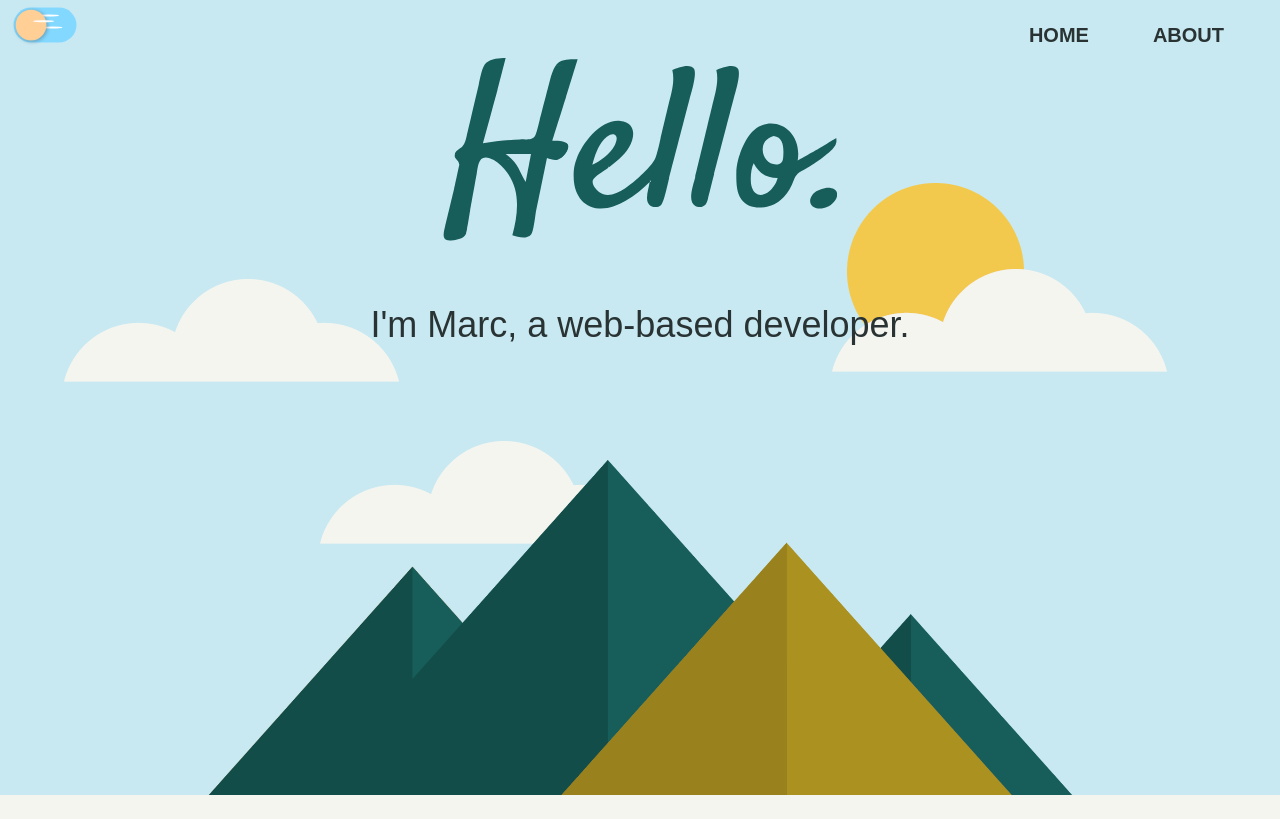
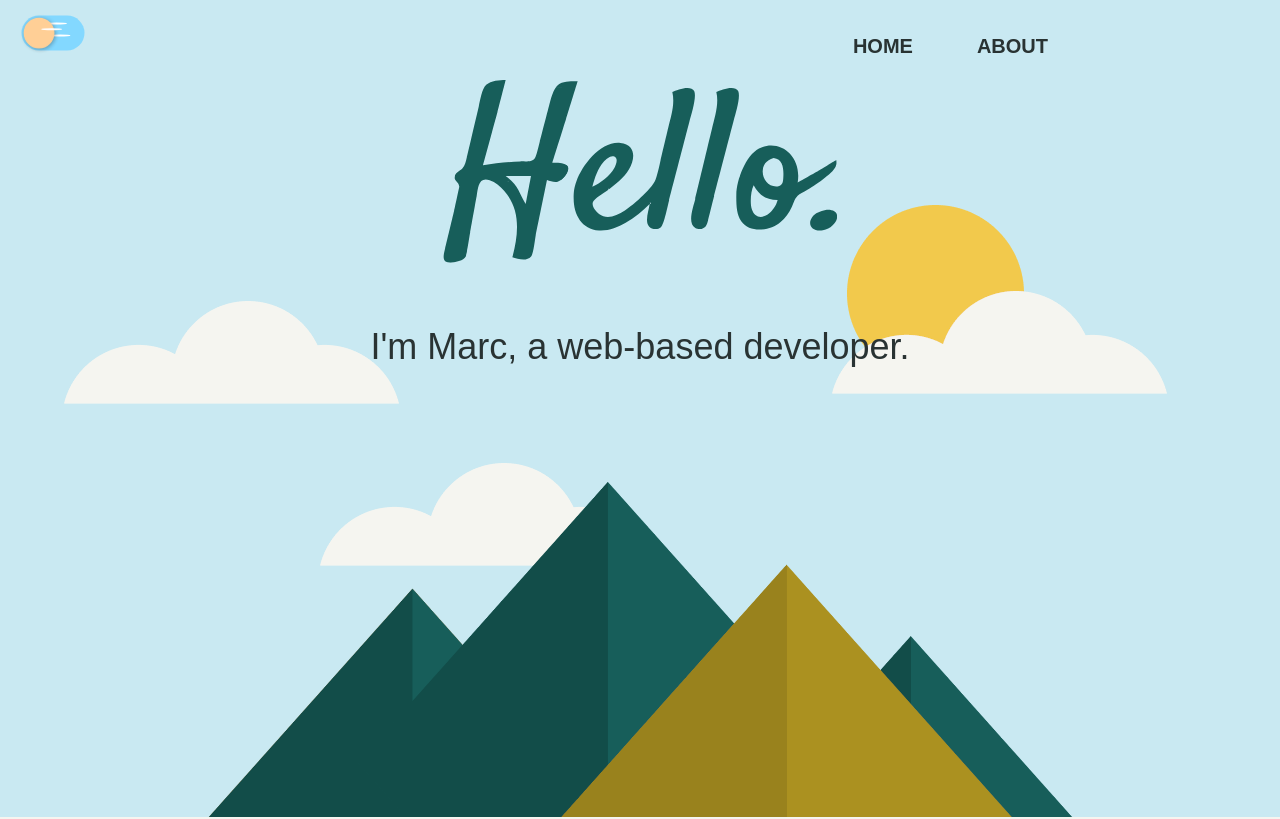
Before and after one commit to marc-akbar/personal-site-2.0, a Vue app: page / in a window 1280 px wide. Shown: the top 819 px of the page. Built offline with nearby package versions, Linux system fonts and the light colour scheme; a web font is replaced by a local one.

Commit message:
fix toggle position

```diff
--- a/src/App.vue
+++ b/src/App.vue
@@ -69,8 +69,7 @@ function toggleTime() {
   </head>
 
   <div class="app-wrapper" :class="darkMode ? 'night' : 'day'">
-    <Toggle :darkMode="darkMode" @click="toggleTime" />
-    <Navigation />
+    <Navigation :darkMode="darkMode" :toggleTime="toggleTime" />
     <RouterView :darkMode="darkMode" />
   </div>
 </template>
--- a/src/components/Navigation/Navigation.vue
+++ b/src/components/Navigation/Navigation.vue
@@ -1,12 +1,21 @@
 <script setup>
 import { RouterLink } from "vue-router";
+import Toggle from "components/Navigation/Toggle.vue";
+
+const props = defineProps({
+  darkMode: Boolean,
+  toggleTime: Function,
+});
 </script>
 
 <template>
   <nav class="nav-root">
     <div class="nav-container">
       <div class="nav-wrapper">
-        <div />
+        <div class="nav-toggle">
+          <Toggle :darkMode="props.darkMode" @click="props.toggleTime" />
+        </div>
+
         <div class="nav-links">
           <RouterLink class="nav-link" to="/">home</RouterLink>
           <RouterLink class="nav-link" to="/about">about</RouterLink>
@@ -24,19 +33,24 @@ import { RouterLink } from "vue-router";
 }
 
 .nav-container {
-  margin: 0 auto;
+  height: 64px;
   padding: 0.5rem;
-  max-width: 1280px;
 }
 
 .nav-wrapper {
+  height: 100%;
   display: flex;
   align-items: center;
   justify-content: space-between;
 }
 
+.nav-toggle {
+  height: 100%;
+  position: relative;
+}
+
 .nav-links {
-  padding-right: 1rem;
+  padding-right: 15vw;
 }
 
 .nav-link {
--- a/src/components/Navigation/Toggle.vue
+++ b/src/components/Navigation/Toggle.vue
@@ -27,7 +27,7 @@ const props = defineProps({
 <style lang="scss" scoped>
 .toggle-wrapper {
   position: fixed;
-  z-index: 500;
+  z-index: 100;
   input {
     display: none;
   }
```
